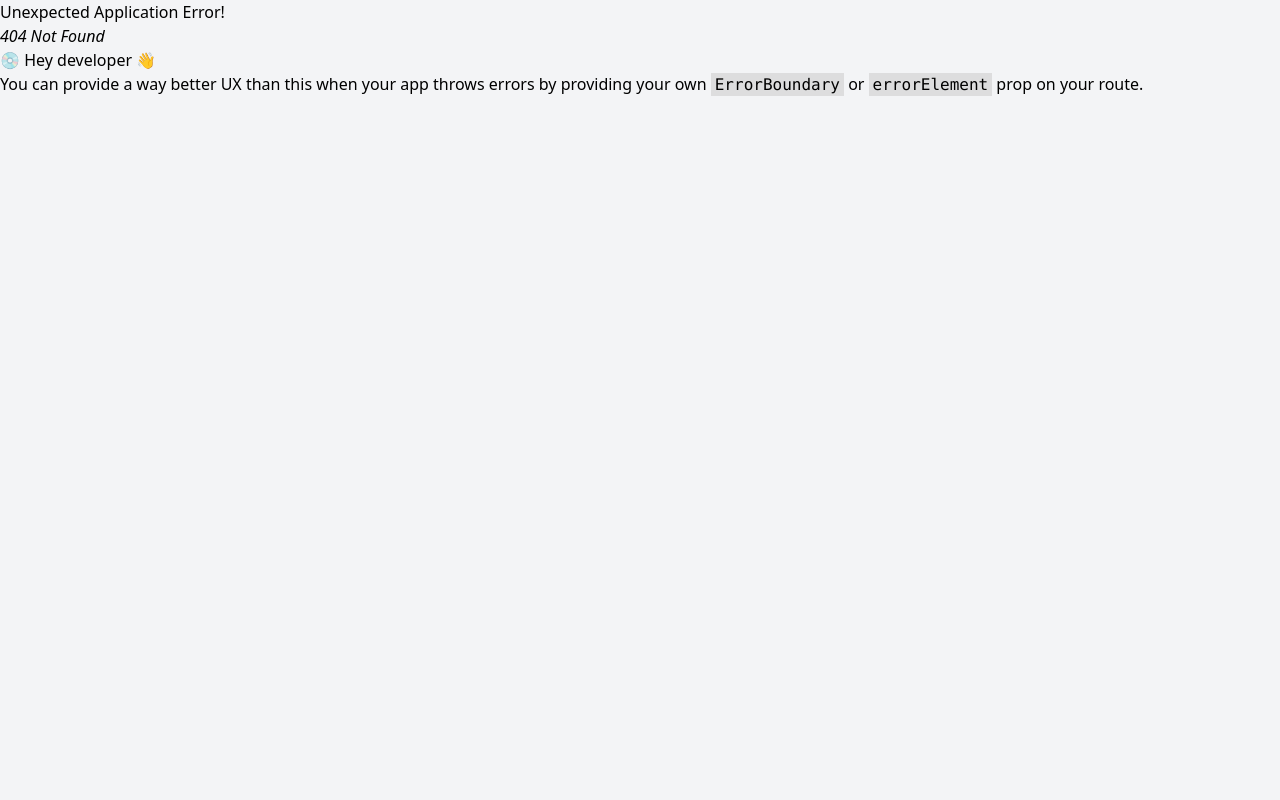
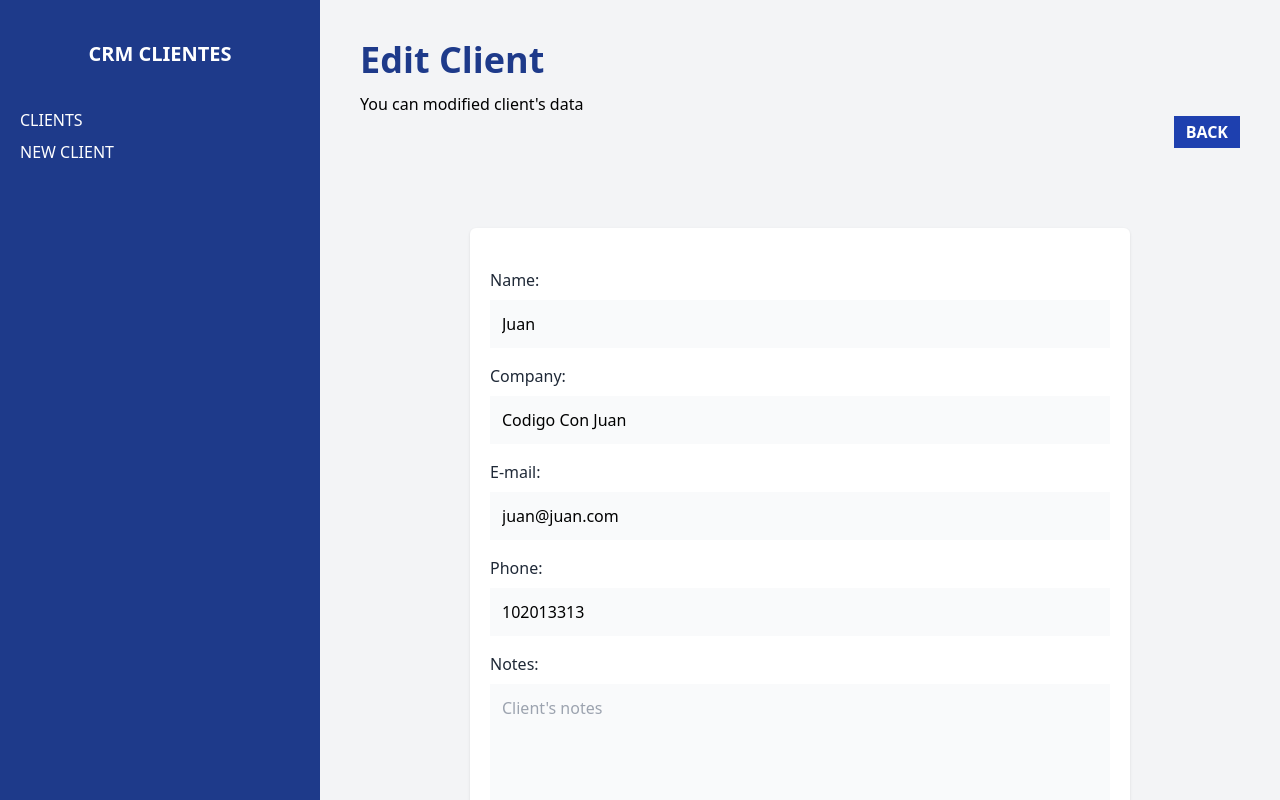
Before and after one commit to EmilyMontalvo/crm-react, a React (Vite) app: page /clients/1/edit in a window 1280 px wide. Before the commit this address had no page. Built offline with nearby package versions, Linux system fonts and the light colour scheme; data requests are answered from the project's data file.

Commit message:
Edit and Delete clients

```diff
--- a/db.json
+++ b/db.json
@@ -1,62 +1,55 @@
 {
   "clients": [
     {
-      "id": 1,
+      "id": "1",
       "name": "Juan",
       "phone": 102013313,
       "email": "juan@juan.com",
       "company": "Codigo Con Juan"
     },
     {
-      "id": 2,
+      "id": "2",
       "name": "Karen",
       "phone": 138198313,
       "email": "karen@juan.com",
       "company": "Codigo Con Juan"
     },
     {
-      "id": 3,
-      "name": "Josue",
-      "phone": 31983913,
+      "name": "Josue actualizado",
+      "company": "Pacifico",
       "email": "josue@juan.com",
-      "company": "Pacifico"
+      "phone": "31983913",
+      "notes": "nueva nota",
+      "id": "3"
     },
     {
-      "id": 4,
+      "id": "4",
       "name": "Miguel",
       "phone": 319381983,
       "email": "miguel@juan.com",
       "company": "Pichincha"
     },
     {
-      "id": 5,
+      "id": "5",
       "name": "Pedro",
       "phone": 1398198938,
       "email": "pedro@juan.com",
       "company": "Procredit"
     },
     {
-      "id": 6,
+      "id": "6",
       "name": "Julia",
       "phone": 1750839175,
       "email": "julio@juan.com",
       "company": "Chefarina"
     },
     {
-      "id": "26de",
-      "name": "Emily",
-      "company": "Procredit",
-      "email": "emily.montalvo@epn.edu.ec",
+      "id": "9ce6",
+      "name": "Camila",
+      "company": "juju",
+      "email": "emita_gaby06@hotmail.com",
       "phone": "591475",
-      "notes": "Programanding"
-    },
-    {
-      "id": "8345",
-      "name": "Gabriela",
-      "company": "Procredit",
-      "email": "emily.montalvo3006@gmail.com",
-      "phone": "591475",
-      "notes": "hujikolp"
+      "notes": "Emily Gabriela"
     }
   ]
 }
--- a/src/components/Clients.jsx
+++ b/src/components/Clients.jsx
@@ -1,8 +1,16 @@
 import React from 'react'
+import { useNavigate, Form, redirect, useActionData } from 'react-router-dom'
+import { deleteClient } from '../data/clientes'
+
+export async function action({params}){
+    await deleteClient(params.clientId)
+    return redirect('/')
+}
 
 const Clients = ({ client }) => {
 
-    const { name, company, phone, email  } = client
+    const navigate = useNavigate()
+    const { name, company, phone, email, id } = client
 
     return (
         <tr className='border-b'>
@@ -21,12 +29,31 @@ const Clients = ({ client }) => {
                 </p>
             </td>
             <td className='p-6 flex gap-3 justify-center'>
-                <button type="button" className='bg-blue-600 hover:bg-blue-700 uppercase font-bold text-xs text-white p-4'>
+                <button
+                    type="button"
+                    className='bg-blue-600 hover:bg-blue-700 uppercase font-bold text-xs text-white p-4'
+                    onClick={() => navigate(`/clients/${id}/edit`)}
+                >
                     Edit
                 </button>
-                <button type="button" className='bg-red-600 hover:bg-red-700 uppercase font-bold text-xs text-white p-3'>
+                <Form
+                method='POST'
+                action={`clients/${id}/delete`}
+                onSubmit={(e) => {
+                    if(!confirm('Do you want to delete this client?')){
+                        e.preventDefault()
+                    }
+                }}
+                >
+
+                <button
+                    type="submit"
+                    className='bg-red-600 hover:bg-red-700 uppercase font-bold text-xs text-white p-3'
+                    >
                     Delete
                 </button>
+                </Form>
+
 
             </td>
         </tr>
--- a/src/components/ErrorPage.jsx
+++ b/src/components/ErrorPage.jsx
@@ -8,7 +8,7 @@ export default function ErrorPage(){
             <h1 className="text-center text-6xl font-extrabold mt-20 text-blue-900">
                CRM -Clients
             </h1>
-            <p className="text-center">{error.message}</p>
+            <p className="text-center">{error.statusText || error.message}</p>
         </div>
     )
 }
--- a/src/components/MyForm.jsx
+++ b/src/components/MyForm.jsx
@@ -12,6 +12,7 @@ const MyForm = ({client}) => {
                     className="mt-2 block w-full p-3 bg-gray-50"
                     placeholder="Client's name"
                     name="name"
+                    defaultValue={client?.name}
                 />
             </div>
             <div className="mb-4">
@@ -25,6 +26,7 @@ const MyForm = ({client}) => {
                     className="mt-2 block w-full p-3 bg-gray-50"
                     placeholder="Client's company"
                     name="company"
+                    defaultValue={client?.company}
                 />
             </div>
 
@@ -39,6 +41,7 @@ const MyForm = ({client}) => {
                     className="mt-2 block w-full p-3 bg-gray-50"
                     placeholder="Email del Cliente"
                     name="email"
+                    defaultValue={client?.email}
                 />
             </div>
 
@@ -53,6 +56,7 @@ const MyForm = ({client}) => {
                     className="mt-2 block w-full p-3 bg-gray-50"
                     placeholder="Client's phone"
                     name="phone"
+                    defaultValue={client?.phone}
                 />
             </div>
 
@@ -67,7 +71,8 @@ const MyForm = ({client}) => {
                     type="text"
                     className="mt-2 block w-full p-3 bg-gray-50 h-40 align-self"
                     placeholder="Client's notes"
-                    name="notes"N
+                    name="notes"
+                    defaultValue={client?.notes}
                 />
             </div>
         </>
--- a/src/data/clientes.js
+++ b/src/data/clientes.js
@@ -1,31 +1,65 @@
-export async function loadClients(){
+export async function loadClients() {
 
-const  response = await fetch(import.meta.env.VITE_API_URL)
-const clients = await response.json()
-return clients;
+    const response = await fetch(import.meta.env.VITE_API_URL)
+    const clients = await response.json()
+    return clients;
 }
 
-export async function addClients(datos){
-    console.log(datos)
+export async function addClients(datos) {
 
     try {
 
         const response = await fetch(import.meta.env.VITE_API_URL,
             {
-                method : 'POST',
-                body :  JSON.stringify(datos), // Convertimos e objeto a JSON
-                headers : {
-                    'Content-Type' : 'aplication/json' //tipo de contenido que envio, definimos la peticion de tipo JSON
+                method: 'POST',
+                body: JSON.stringify(datos), // Convertimos e objeto a JSON
+                headers: {
+                    'Content-Type': 'aplication/json' //tipo de contenido que envio, definimos la peticion de tipo JSON
                 }
             }
-            )
-            await response.json() //retorna un true o false
+        )
+        await response.json() //retorna un true o false
+    } catch (error) {
+        console.log(error)
+    }
+}
 
 
+export async function loadClient(id){
+    const response = await fetch(`${import.meta.env.VITE_API_URL}/${id}`)
+    const clients = await response.json()
+    return clients;
+}
+
+export async function updateClient(id, data){
+    try {
+
+        const response = await fetch(`${import.meta.env.VITE_API_URL}/${id}`,
+            {
+                method: 'PUT',
+                body: JSON.stringify(data), // Convertimos e objeto a JSON
+                headers: {
+                    'Content-Type': 'aplication/json' //tipo de contenido que envio, definimos la peticion de tipo JSON
+                }
+            }
+        )
+        await response.json() //retorna un true o false
+    } catch (error) {
+        console.log(error)
+    }
+}
+
+export async function deleteClient(id){
+    try {
+
+        const response = await fetch(`${import.meta.env.VITE_API_URL}/${id}`,
+            {
+                method: 'DELETE'
+            }
+        )
+        await response.json() //retorna un true o false
     } catch (error) {
         console.log(error)
     }
 
-
-
 }
--- a/src/main.jsx
+++ b/src/main.jsx
@@ -6,6 +6,9 @@ import Layout from './components/Layout';
 import NewClient, {action as newClientAction} from './pages/NewClient';
 import Index, {loader as clientsLoader } from './pages/Index';
 import ErrorPage from './components/ErrorPage';
+import EditClients from './pages/EditClients';
+import { loader as editClientLoader, action as editClientAction } from './pages/EditClients';
+import { action as deleteClientAction } from './components/Clients';
 
 
 // en components pongo lo que es reutilizable
@@ -25,7 +28,19 @@ const router = createBrowserRouter(
       {
         path: '/clients/new',
         element: <NewClient/>,
-        action: newClientAction
+        action: newClientAction,
+        errorElement: <ErrorPage/>
+      },
+      {
+        path: '/clients/:clientId/edit', //Despues de los dos puntos ponemos el nombre de la variable para rutas dinamicas
+        element: <EditClients/>,
+        loader: editClientLoader,
+        action: editClientAction,
+        errorElement: <ErrorPage/>
+      },
+      {
+        path: '/clients/:clientId/delete',
+        action: deleteClientAction
       }
     ]
   },
--- /dev/null
+++ b/src/pages/EditClients.jsx
@@ -0,0 +1,84 @@
+import React from 'react'
+import { loadClient, updateClient } from '../data/clientes'
+import { useLoaderData, Form, useNavigate, useActionData, redirect } from 'react-router-dom'
+import MyForm from '../components/MyForm'
+import Error from '../components/Error'
+
+
+
+
+export async function loader({params}){
+  const client = await loadClient(params.clientId)
+  // Verificar si viene vacio el objecto porque puse una url con un id que no existe
+  if(Object.values(client).length == 0 ) {
+    throw new Response('',{ status: 404, statusText: "El cliente no fue encontrado"}
+    )
+  }
+
+  return client
+}
+
+export async function action({request, params}){
+  // desde el formdata puedo acceder a los datos del formulario
+  const formData =  await request.formData()
+  const datos = Object.fromEntries(formData)
+  const email = formData.get('email')
+
+  //Validación
+  const errores = []
+  if(Object.values(datos).includes('')){
+    errores.push("Todos los campos son necesarios")
+  }
+  //Regex expresion to validate email
+  let regex = new RegExp("([!#-'*+/-9=?A-Z^-~-]+(\.[!#-'*+/-9=?A-Z^-~-]+)*|\"\(\[\]!#-[^-~ \t]|(\\[\t -~]))+\")@([!#-'*+/-9=?A-Z^-~-]+(\.[!#-'*+/-9=?A-Z^-~-]+)*|\[[\t -Z^-~]*])");
+  if(!regex.test(email)){   //Si no se cumple la condicion
+    errores.push("El email no es valido")
+  }
+  //Retornar datos  si hay errores
+  if(Object.keys(errores).length){
+    return errores
+  }
+ // Actualizar cliente
+  await updateClient(params.clientId, datos)
+  return redirect('/') //tambien los actions tienen que retornar algo
+
+}
+
+const EditClients = () => {
+
+  const navigate = useNavigate()
+  const client = useLoaderData()
+  const errores = useActionData()
+
+  return (
+    <>
+    <h1 className='font-black text-blue-900 text-4xl'>Edit Client</h1>
+    <p className='mt-3'> You can modified client's data</p>
+    <div className='flex justify-end'>
+      <button
+        type="button"
+        className='bg-blue-800 text-white px-3 py-1 font-bold uppercase'
+        onClick={() => navigate(-1)} // El menos uno es para que vuelva a la página anterior
+      >
+        BACK
+      </button>
+    </div>
+
+    <div className='bg-white shadow rounded-md md:w-3/4 mx-auto px-5 py-10 mt-20' >
+      {errores?.length && errores.map((error, i) => <Error key={i}>{error}</Error>)}
+      <Form
+        method='post'
+        action=''
+        noValidate
+      >
+        <MyForm client = {client} />
+        <input type="submit" className='mt-5 w-full bg-blue-800 p-3 uppercase font-bold text-white text-lg'
+          value="Save changes" />
+      </Form>
+    </div>
+
+  </>
+  )
+}
+
+export default EditClients
--- a/src/pages/NewClient.jsx
+++ b/src/pages/NewClient.jsx
@@ -3,6 +3,7 @@ import { useNavigate, Form, useActionData, redirect } from 'react-router-dom'
 import MyForm from '../components/MyForm';
 import Error from '../components/Error';
 import { addClients } from '../data/clientes';
+
 
 export async function action({request}){
 
```
